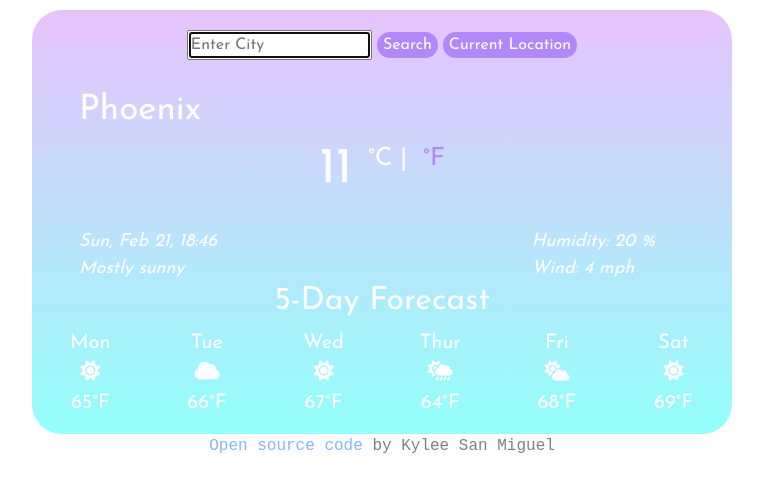
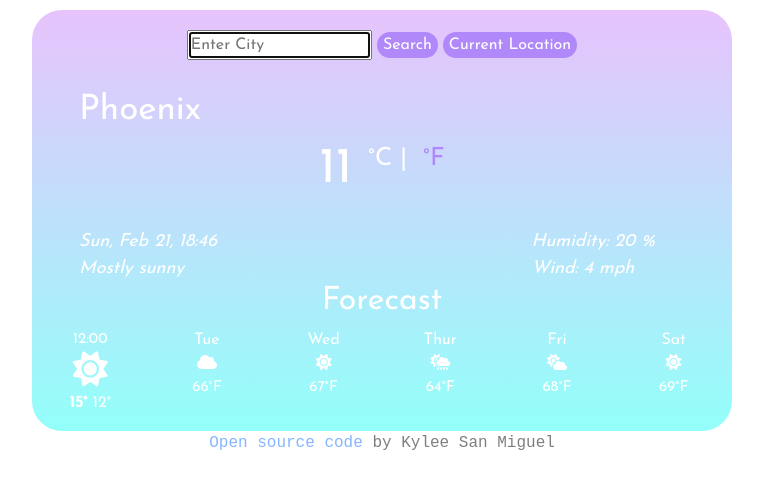
Before and after one commit to Kykysan/WeatherApp-SheCodes, a plain HTML site: page index.html in a window 1280 px wide. Shown: the whole page, without its empty margins (258-1021 px from the left). Drawn offline with nearby package versions, Linux system fonts and the light colour scheme.

Commit message:
Editing HTML & CSS for hourly forecast

```diff
--- a/index.html
+++ b/index.html
@@ -1,8 +1,8 @@
 <!DOCTYPE html>
 <html lang="en">
   <head>
-    <meta charset="UTF-8">
-    <meta name="viewport" content="width=device-width, initial-scale=1.0">
+    <meta charset="UTF-8" />
+    <meta name="viewport" content="width=device-width, initial-scale=1.0" />
     <title>🌤Weather App☁</title>
     <link
       href="https://cdn.jsdelivr.net/npm/bootstrap@5.0.0-beta1/dist/css/bootstrap.min.css"
@@ -10,7 +10,7 @@
       integrity="sha384-giJF6kkoqNQ00vy+HMDP7azOuL0xtbfIcaT9wjKHr8RbDVddVHyTfAAsrekwKmP1"
       crossorigin="anonymous"
     />
-    <link rel="stylesheet" href="src/style.css"/>
+    <link rel="stylesheet" href="src/style.css" />
     <link rel="preconnect" href="https://fonts.gstatic.com" />
     <link
       href="https://fonts.googleapis.com/css2?family=Josefin+Sans&display=swap"
@@ -25,62 +25,58 @@
   <body>
     <div class="container">
       <form class="searchEngine" id="search-engine">
-        <input type="search" id ="search-input" placeholder="Enter City" autofocus />
+        <input
+          type="search"
+          id="search-input"
+          placeholder="Enter City"
+          autofocus
+        />
         <button class="searchButton" type="button">Search</button>
-        <button class="currentLocationButton" type="button"> Current Location</button>
+        <button class="currentLocationButton" type="button">
+          Current Location
+        </button>
       </form>
 
       <h1>Phoenix</h1>
       <p class="currentTemperature">
         <span id="current-temperature">11</span>
         <span class="celsius">
-              <a href ="#" id="celsius-link" class="active">°C |</a>             </span>
+          <a href="#" id="celsius-link" class="active">°C |</a>
+        </span>
         <span class="fahrenheit">
-            <a href ="#" id="fahrenheit-link">
-              °F
-          </a>
+          <a href="#" id="fahrenheit-link"> °F </a>
         </span>
-
       </p>
-      <p class="currentWeather" id="current-icon">
-      </p>
+      <p class="currentWeather" id="current-icon"></p>
 
       <div class="currentForecast">
         <div class="row row-cols-auto">
           <div class="col-6">
-              <span id="current-date">
-                Saturday, 12:00
-              </span>
+            <span id="current-date"> Saturday, 12:00 </span>
             <br />
-                <span id="description">
-                Mostly sunny
-                </span>
+            <span id="description"> Mostly sunny </span>
           </div>
           <div class="col-6">
             <div class="humidity">
               Humidity:
-                <span id="humidity">
-                20
-                </span>
+              <span id="humidity"> 20 </span>
               %
               <br />
               Wind:
-                <span id="wind-speed">
-                4
-                </span>
+              <span id="wind-speed"> 4 </span>
               mph
             </div>
           </div>
         </div>
       </div>
-      <h2>5-Day Forecast</h4>
-      <div class="forecastWeek">
-        <div class="row row-cols-auto">
-          <div class="col-2" id="day-one">
-            Mon
-            <br />
+      <h2>Forecast</h2>
+      <div class="row forecastWeek" id="forecast">
+        <div class="col-2">
+          <h3>12:00</h3>
+          <h4 class="forecastWeatherIcon">
             <i class="fas fa-sun"></i>
-            <p class="temperature">65°F</p>
+          </h4>
+          <div class="weatherForecastTemperature"><strong>15°</strong> 12°</div>
         </div>
         <div class="col-2">
           Tue
@@ -114,8 +110,15 @@
         </div>
       </div>
     </div>
-    </div>
-    <footer> <a href="https://github.com/Kykysan/WeatherApp-SheCodes" target="_blank" id="git-hub">Open source code</a> by Kylee San Miguel</footer>
+    <footer>
+      <a
+        href="https://github.com/Kykysan/WeatherApp-SheCodes"
+        target="_blank"
+        id="git-hub"
+        >Open source code</a
+      >
+      by Kylee San Miguel
+    </footer>
     <script src="src/index.js"></script>
   </body>
 </html>
--- a/src/style.css
+++ b/src/style.css
@@ -83,11 +83,26 @@ footer {
 }
 
 .forecastWeek {
-  font-size: 20px;
+  text-align: center;
 }
 
-.forecastWeek {
-  text-align: center;
+.forecastWeek h3 {
+  font-size: 15px;
+  height: 20px;
+  line-height: 24px;
+  margin-block-end: 4px;
+}
+
+.forecastWeek h4 {
+  line-height: 16px;
+  font-size: 35px;
+  margin-block-end: 4px;
+}
+
+.forecastWeek p {
+  line-height: 24px;
+  font-size: 15px;
+  padding: 0 0 15px 0;
 }
 
 .col-2:hover {
@@ -116,7 +131,7 @@ footer {
 }
 
 #current-icon {
-  font-size: 75px;
+  font-size: 100px;
   position: relative;
   left: 250px;
 }
```
Lines whose indentation alone changed are shown as unchanged.
